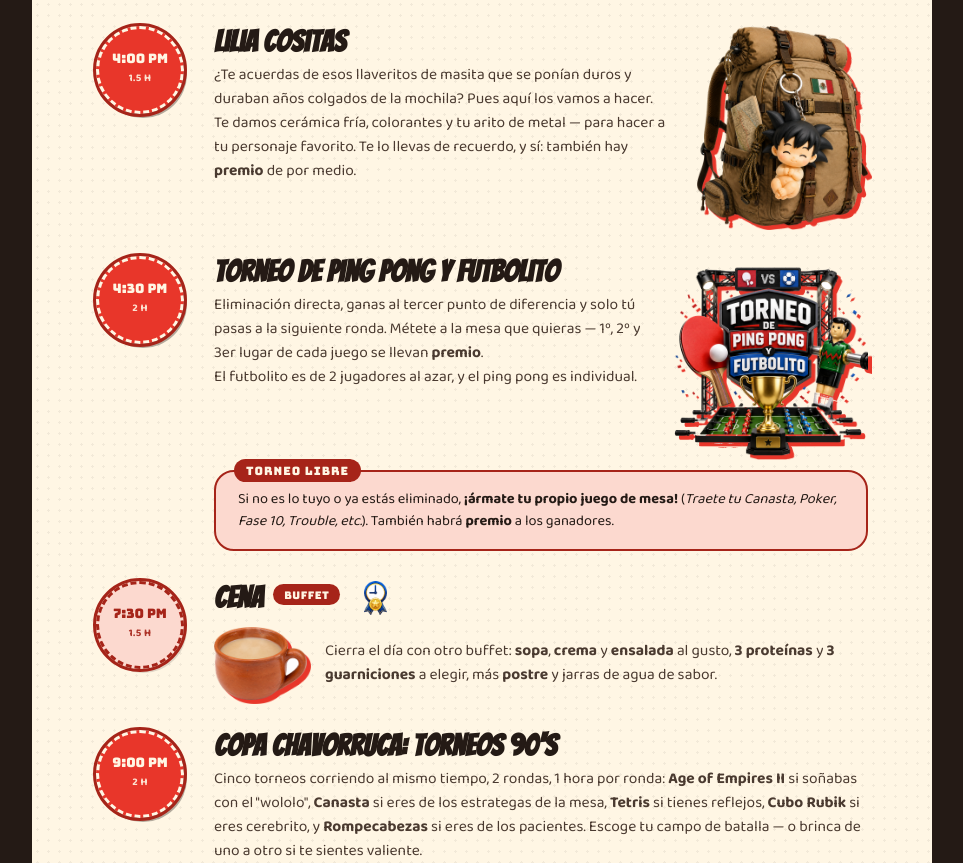
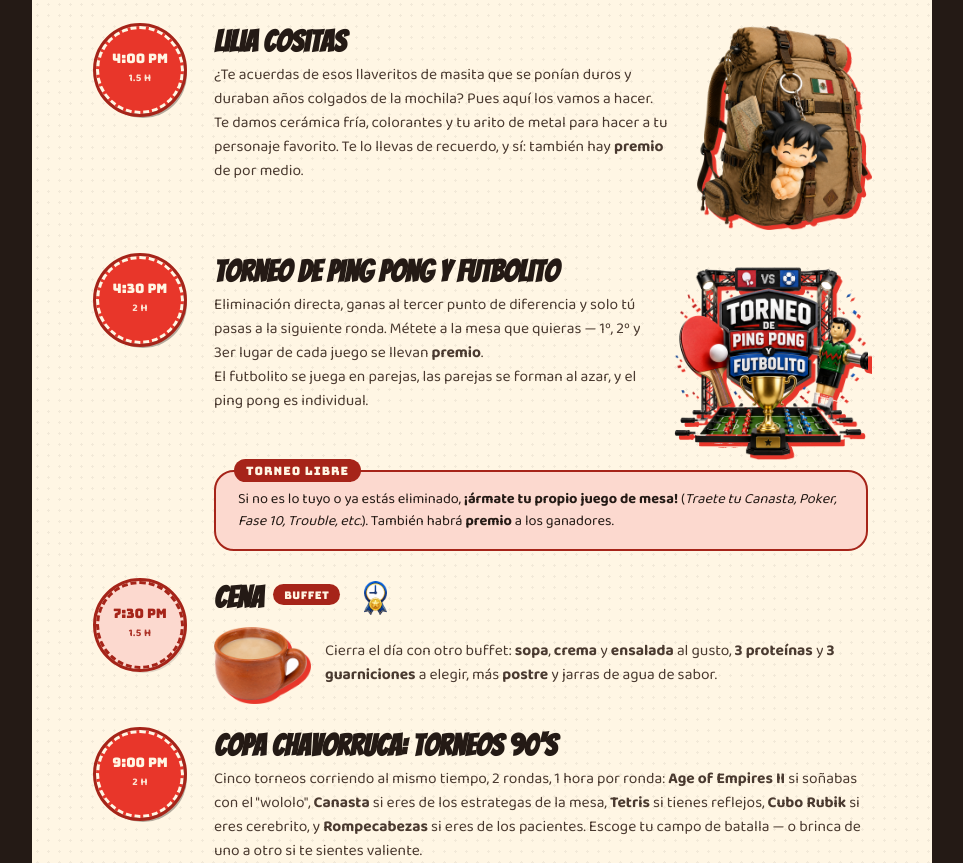
Before and after one commit to 1ngfraga/fragata2026, a plain HTML site: page Fragata2026_Programa.html in a window 1280 px wide. Shown: the part 1622-2485 px from the top of the page, without its empty margins (158-1121 px from the left). Drawn offline with Linux system fonts and the light colour scheme.

Commit message:
cambio redaccion

```diff
--- a/Fragata2026_Programa.html
+++ b/Fragata2026_Programa.html
@@ -942,7 +942,7 @@
                     ¿Te acuerdas de esos llaveritos de masita que se ponían
                     duros y duraban años colgados de la mochila? Pues aquí
                     los vamos a hacer. </br>Te damos cerámica fría,
-                    colorantes y tu arito de metal — para hacer a tu
+                    colorantes y tu arito de metal para hacer a tu
                     personaje favorito. Te lo llevas de recuerdo, y
                     sí: también hay <b>premio</b> de por medio.
                   </p>
@@ -969,7 +969,7 @@
                   <p>
                     Eliminación directa, ganas al tercer punto de diferencia y solo tú pasas a la siguiente ronda. Métete a la mesa que quieras — 1º, 2º y 3er lugar
                     de cada juego se llevan <b>premio</b>.</br>
-                    El futbolito es de 2 jugadores al azar, y el ping pong es individual.
+                    El futbolito se juega en parejas, las parejas se forman al azar, y el ping pong es individual.
                   </p>
                 </div>
                 <img
```
